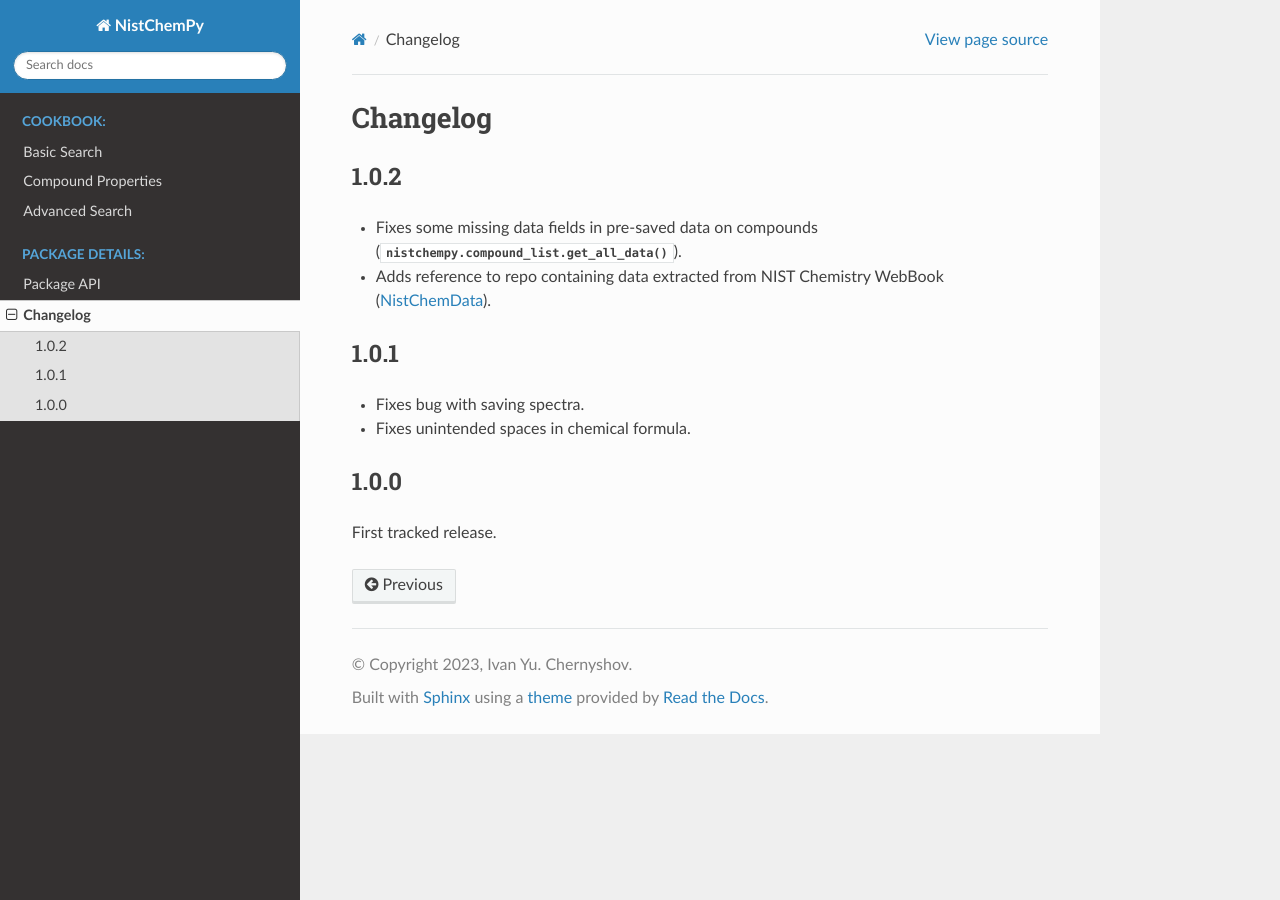
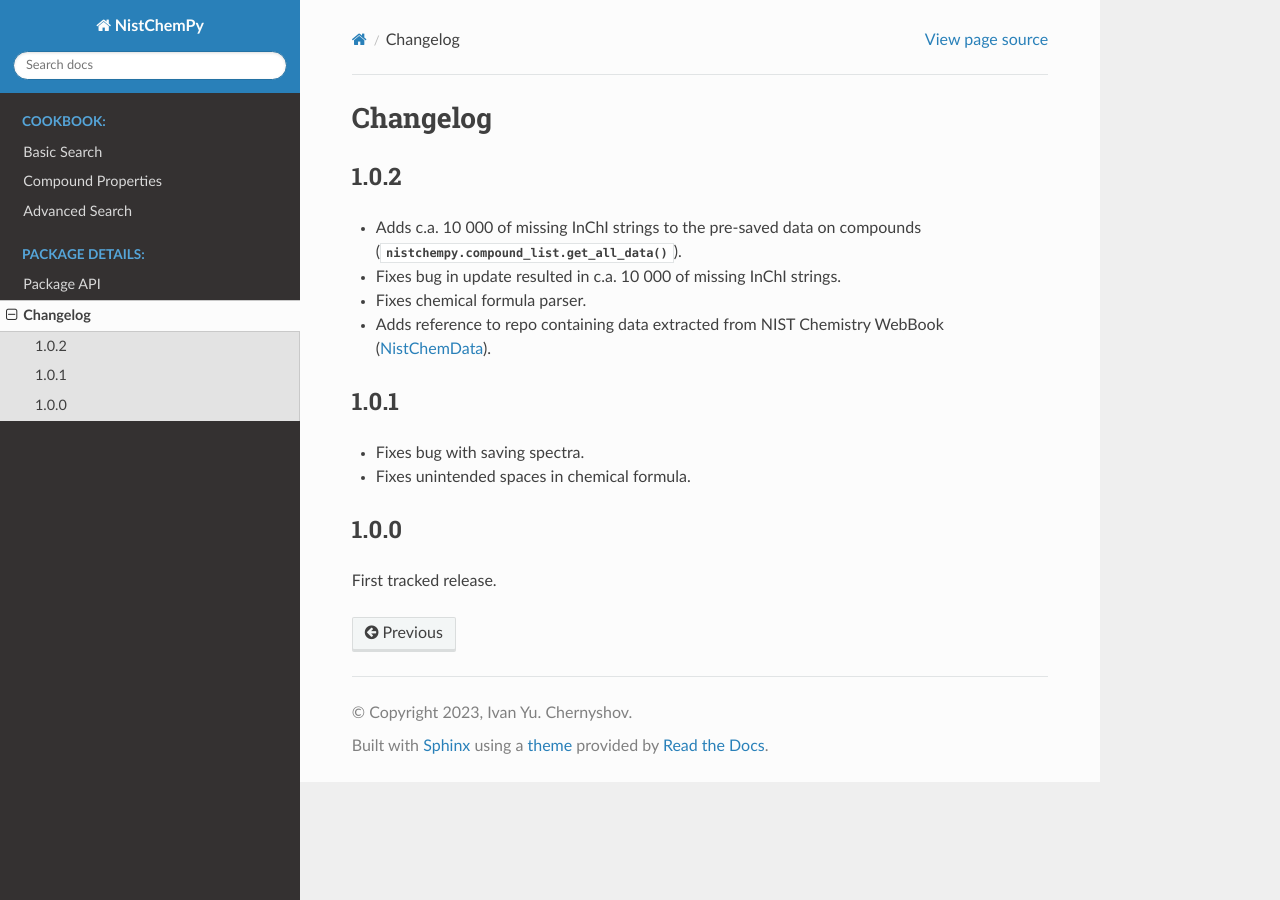
Before and after one commit to IvanChernyshov/NistChemPy, a Sphinx documentation site: the page built from docs/source/changelog.rst, in a window 1280 px wide. Built offline with Sphinx 7.4.7 and the Read the Docs theme 2.0.0, drawn with Linux system fonts in a browser that asks for light colours.

Commit message:
Fixes changelog in docs

```diff
--- a/docs/source/changelog.rst
+++ b/docs/source/changelog.rst
@@ -4,7 +4,11 @@ Changelog
 1.0.2
 -----
 
-* Fixes some missing data fields in pre-saved data on compounds (:py:func:`nistchempy.compound_list.get_all_data`).
+* Adds c.a. 10 000 of missing InChI strings to the pre-saved data on compounds (:py:func:`nistchempy.compound_list.get_all_data`).
+
+* Fixes bug in update resulted in c.a. 10 000 of missing InChI strings.
+
+* Fixes chemical formula parser.
 
 * Adds reference to repo containing data extracted from NIST Chemistry WebBook (`NistChemData <https://github.com/IvanChernyshov/NistChemData>`_).
 
```
